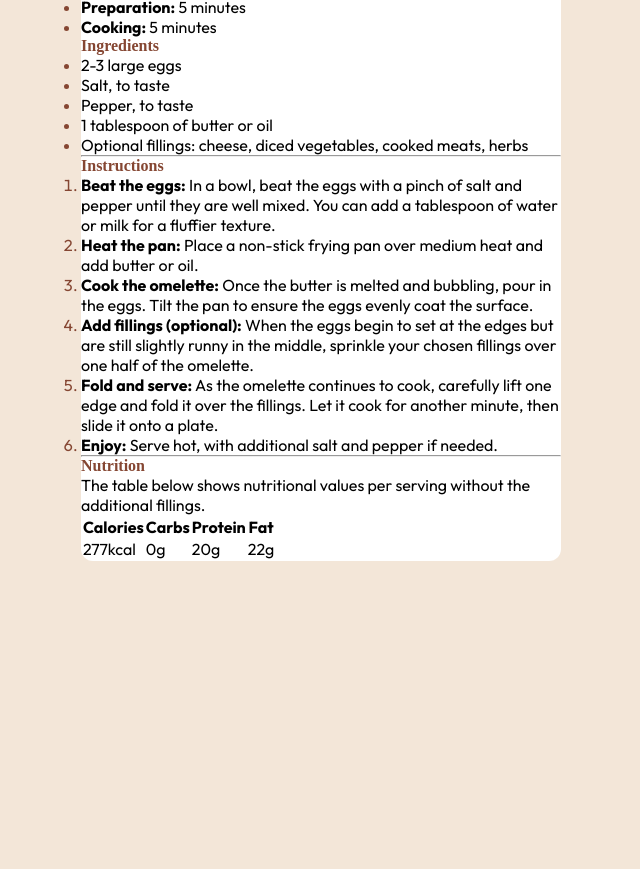
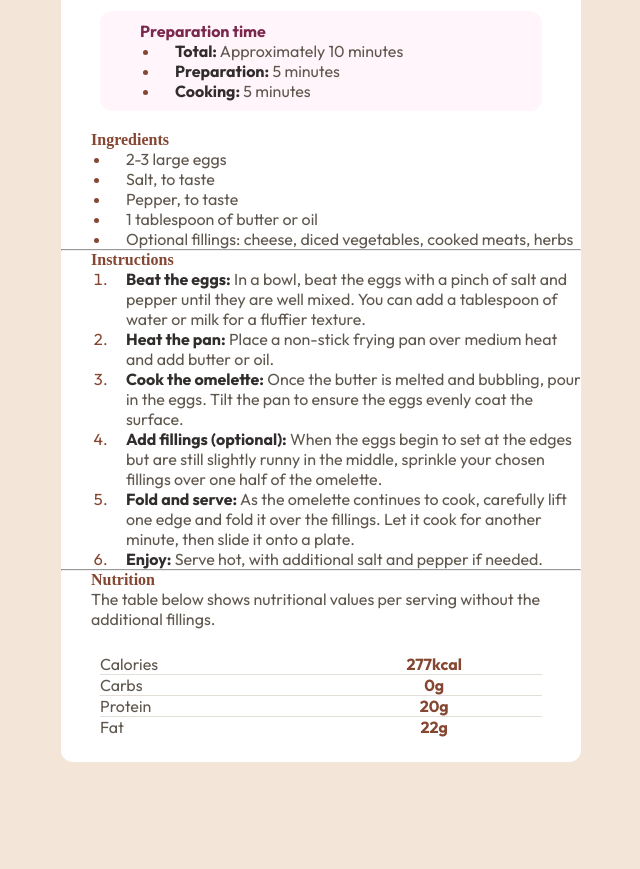
Before and after one commit to JoacoDv/recipe-page, a plain HTML site: page index.html in a window 1280 px wide. Shown: the part 482-1351 px from the top of the page, without its empty margins (319-959 px from the left). Before the commit the page ends 1163 px from the top, so only its background shows below. Drawn offline with Linux system fonts and the light colour scheme.

Commit message:
semantinc finish+

```diff
--- a/index.html
+++ b/index.html
@@ -26,20 +26,20 @@
     <section>
       <h3>Preparation time</h3>
       <ul>
-        <li><strong>Total:</strong> Approximately 10 minutes</li>
-        <li><strong>Preparation:</strong> 5 minutes</li>
-        <li><strong>Cooking:</strong> 5 minutes</li>
+        <li><p><strong>Total:</strong> Approximately 10 minutes</p></li>
+        <li><p><strong>Preparation:</strong> 5 minutes</p></li>
+        <li><p><strong>Cooking:</strong> 5 minutes</p></li>
       </ul>
     </section>
 
     <h2>Ingredients</h2>
 
     <ul>
-      <li>2-3 large eggs</li>
-      <li>Salt, to taste</li>
-      <li>Pepper, to taste</li>
-      <li>1 tablespoon of butter or oil</li>
-      <li>Optional fillings: cheese, diced vegetables, cooked meats, herbs</li>
+      <li><p>2-3 large eggs</p></li>
+      <li><p>Salt, to taste</p></li>
+      <li><p>Pepper, to taste</p></li>
+      <li><p>1 tablespoon of butter or oil</p></li>
+      <li><p>Optional fillings: cheese, diced vegetables, cooked meats, herbs</p></li>
     </ul>
 
     <hr>
@@ -48,17 +48,17 @@
 
     <ol>
 
-      <li><strong>Beat the eggs:</strong> In a bowl, beat the eggs with a pinch of salt and pepper until they are well mixed. You can add a tablespoon of water or milk for a fluffier texture. </li>
+      <li><p><strong>Beat the eggs:</strong> In a bowl, beat the eggs with a pinch of salt and pepper until they are well mixed. You can add a tablespoon of water or milk for a fluffier texture.</p></li>
 
-      <li><strong>Heat the pan:</strong> Place a non-stick frying pan over medium heat and add butter or oil.</li>
+      <li><p><strong>Heat the pan:</strong> Place a non-stick frying pan over medium heat and add butter or oil.</p></li>
 
-      <li><strong>Cook the omelette:</strong> Once the butter is melted and bubbling, pour in the eggs. Tilt the pan to ensure the eggs evenly coat the surface.</li>
+      <li><p><strong>Cook the omelette:</strong> Once the butter is melted and bubbling, pour in the eggs. Tilt the pan to ensure the eggs evenly coat the surface.</p></li>
 
-      <li><strong>Add fillings (optional):</strong> When the eggs begin to set at the edges but are still slightly runny in the middle, sprinkle your chosen fillings over one half of the omelette.</li>
+      <li><p><strong>Add fillings (optional):</strong> When the eggs begin to set at the edges but are still slightly runny in the middle, sprinkle your chosen fillings over one half of the omelette.</p></li>
 
-      <li><strong>Fold and serve:</strong> As the omelette continues to cook, carefully lift one edge and fold it over the fillings. Let it cook for another minute, then slide it onto a plate.</li>
+      <li><p><strong>Fold and serve:</strong> As the omelette continues to cook, carefully lift one edge and fold it over the fillings. Let it cook for another minute, then slide it onto a plate.</p></li>
 
-      <li><strong>Enjoy:</strong> Serve hot, with additional salt and pepper if needed.</li>
+      <li><p><strong>Enjoy:</strong> Serve hot, with additional salt and pepper if needed.</p></li>
     </ol>
 
     <hr>
@@ -68,20 +68,22 @@
     <p>The table below shows nutritional values per serving without the additional fillings.</p>
 
     <table>
-      <thead>
-        <tr>
-          <th scope="col">Calories</th>
-          <th scope="col">Carbs</th>
-          <th scope="col">Protein</th>
-          <th scope="col">Fat</th>
-        </tr>
-      </thead>
       <tbody>
         <tr>
-          <td>277kcal</td>
-          <td>0g</td>
-          <td>20g</td>
-          <td>22g</td>
+          <th scope="row">Calories</th>
+          <td><strong>277kcal</strong></td>
+        </tr>
+        <tr>
+          <th scope="row">Carbs</th>
+          <td><strong>0g</strong></td>
+        </tr>
+        <tr>
+          <th scope="row">Protein</th>
+          <td><strong>20g</strong></td>
+        </tr>
+        <tr>
+          <th scope="row">Fat</th>
+          <td><strong>22g</strong></td>
         </tr>
       </tbody>
     </table>
--- a/style.css
+++ b/style.css
@@ -3,7 +3,6 @@
     font-weight: 400;
     font-style: normal;
 }
-
 
 .outfit-regular {
     font-family: "Outfit", sans-serif;
@@ -32,6 +31,7 @@
     font-family: outfit;
     font-size: 16px;
     padding: 0;
+    color: hsl(30, 10%, 34%);
 }
 
 body {
@@ -40,11 +40,16 @@ body {
     justify-content: center;
 }
 
+strong {
+    color: hsl(24, 5%, 18%);
+}
+
 .container {
     background-color: hsl(0, 0%, 100%);
-    width: 480px;
+    width: 520px;
     margin: 120px auto;
     border-radius: 12px;
+    box-shadow: 25px #000;
 }
 
 .omelette {
@@ -54,20 +59,69 @@ body {
     border-radius: 8px;
 }
 
+section {
+    background-color: hsl(330, 100%, 98%) ;
+    width: 85%;
+    margin: 20px auto;
+    padding: 10px;
+    border-radius: 12px;
+}
+
+
+li {
+    margin-left: 50px;
+}
+
+li::marker {
+    margin-left: 40px;
+}
+
+li p {
+    margin-left: 15px;
+}
+
+h1, h2, h3, p {
+    margin-left: 30px;
+}
 
 h2, li::marker  {
     color: hsl(14, 45%, 36%);
+}
+
+h3 {
+    color: hsl(332, 51%, 32%);
 }
 
 h1, h2 {
     font-family: young-serif;
 }
 
-.attribution {
-    font-size: 11px;
+h1 {
+    font-size: 2rem;
+    color:hsl(24, 5%, 18%) ;
+}
+
+table {
+    width: 85%;
+    margin: 25px auto;
+    color: hsl(30, 10%, 34%);
+    border-collapse: collapse;
+}
+
+table tr:not(:last-child) {
+    border-bottom: 1px solid hsl(30, 18%, 87%);
+}
+
+th {
+    font-weight: 400;
+    text-align: left;
+    margin-left: 20px;
+}
+
+td {
     text-align: center;
 }
 
-.attribution a {
-    color: hsl(228, 45%, 44%);
+td strong {
+    color: hsl(14, 45%, 36%);
 }
```
